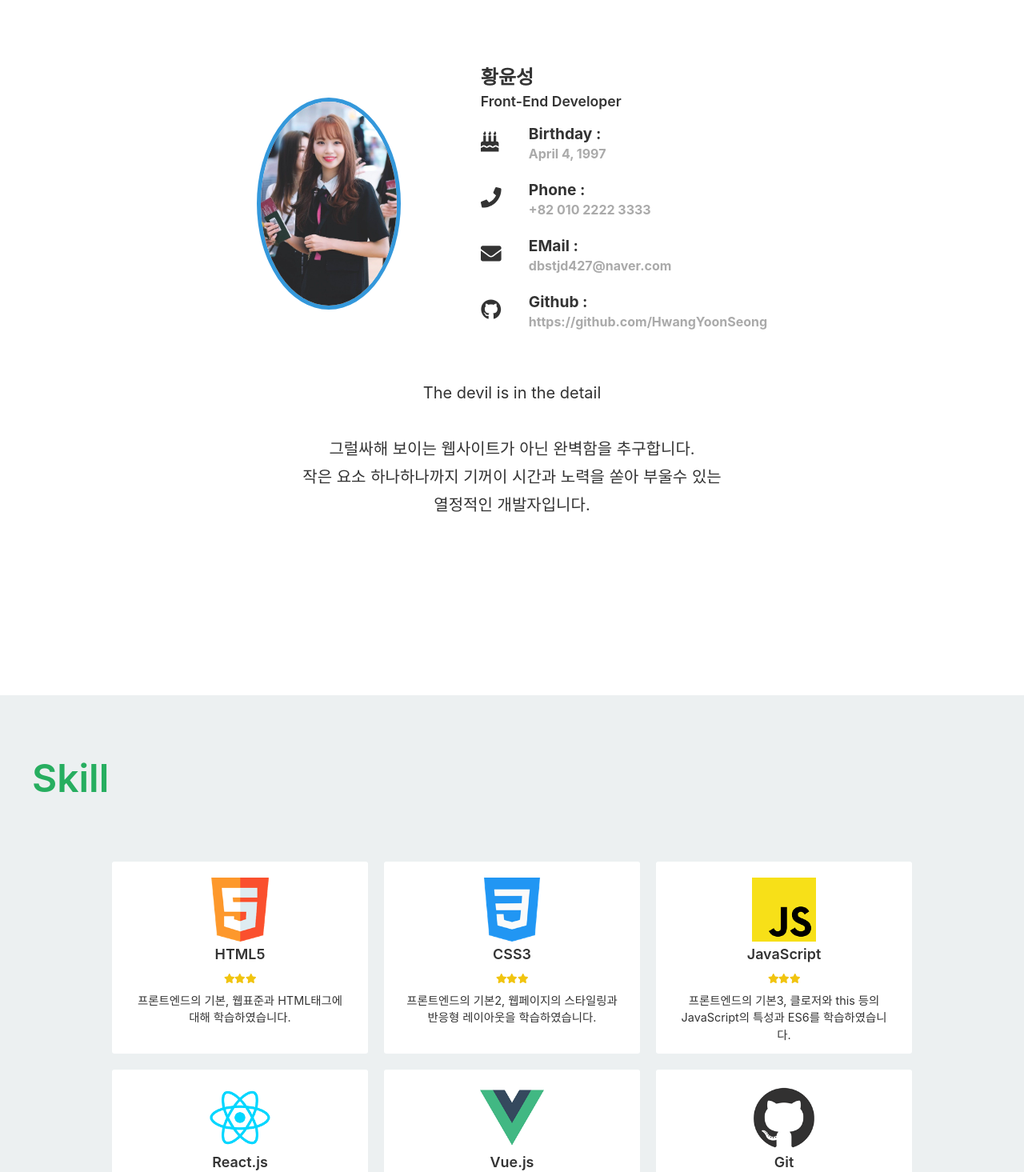
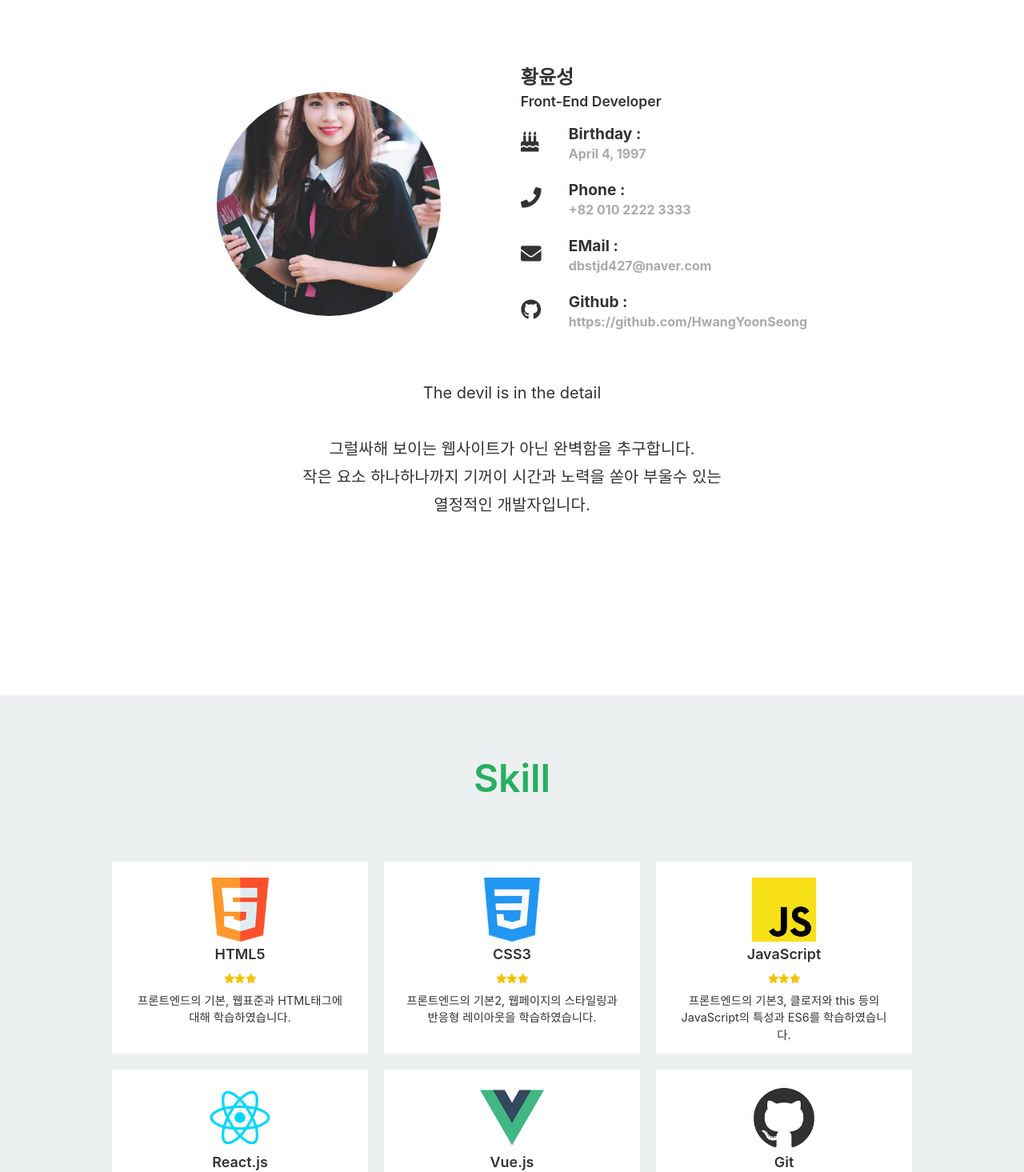
Before and after one commit to HwangYoonSeong/HwangYoonSeong.github.io, a React (Create React App) app in the folder portfolio/: page / in a window 1280 px wide. Shown: the part 953-2418 px from the top of the page at 80% size. Built offline with nearby package versions, Linux system fonts and the light colour scheme.

Commit message:
중앙정렬
수정 필요

```diff
--- a/portfolio/src/components/Section/About.js
+++ b/portfolio/src/components/Section/About.js
@@ -9,12 +9,9 @@ const Container = styled.article`
 `;
 
 const ContentWrap = styled.div`
-    width:1200px;
     padding: 80px 0;
     margin: 60px auto;
-    @media (max-width: 1219px) {
-        width: 100%;
-    }
+
 `;
 
 
@@ -22,9 +19,7 @@ const Title = styled.h2`
     font-size: 3rem;
     font-weight: 600;
     color: #27ae60;
-    @media(max-width: 994px){
-        text-align:center;
-    }
+    text-align:center;
 `;
 const Content = styled.div`
     margin: 80px 0 ;
@@ -51,10 +46,12 @@ const ProfileText = styled.div`
 `;
 
 const ProfileImg = styled.img`
-    width: 180px;
-    border:5px solid #3498db;
-    border-radius:50%;
-`;
+    width: 280px;
+    height:280px;
+    object-fit:cover;
+    border-radius:50%;.
+    object-position:top;
+    `;
 
 const ProfileTitle = styled.h3`
     font-size: 1.5rem;
--- a/portfolio/src/components/Section/Projects/ProjectPresenter.js
+++ b/portfolio/src/components/Section/Projects/ProjectPresenter.js
@@ -14,21 +14,17 @@ const Container = styled.div`
 `;
 
 const ContentWrap = styled.div`
-    width: 1200px;
     padding: 80px 0;
     margin: 0 auto;
-    @media (max-width: 1219px) {
-        width: 100%;
-    }
+
 `;
 
 const Title = styled.p`
+    text-align:center;
     font-size: 3rem;
     font-weight: 600;
     color: #27ae60;
-    @media(max-width: 994px){
-        text-align:center;
-    }
+
 `;
 
 const Content = styled.div`
@@ -36,45 +32,30 @@ const Content = styled.div`
     margin: 80px 0;
     display:flex;
     justify-content:center;
-
-`;
-
-const LeftLine = styled.div`
-width:900px;
-background:#D5F5E3;
-padding-left:20px;
-@media (max-width: 1219px) {
+    @media (max-width: 1124px) {
+        display:block;
         width:100%;
-    background:#fff;
         padding:0px;
+        margin:80px auto;
+        width:50%;
 
     }
 `;
 
-const WhiteBack = styled.div`
 
-    display:flex;
-    justify-content:center;
-    padding: 10px 30px 10px 0px;
-    background:#fff;
-
-    @media (max-width: 1219px) {
-        display:block;
-        margin:auto;
-        width:80%;
-        text-align:center;
-        padding:0px;
-    }
-
-`;
 
 
 const About = styled.div`
     padding:10px;
-   margin-right:7%;
-   @media (max-width: 1219px) {
+    margin-right:10%;
+    @media (max-width: 1024px) {
         padding:0px;
         margin-right:0%;
+        text-align:center;
+        display:flex;
+        flex-direction:column;
+        align-items:center;
+
 }
 
 
@@ -83,7 +64,7 @@ const About = styled.div`
 const Slick = styled.div`
     width: 480px;
     z-index:1;
-    @media (max-width: 1219px) {
+    @media (max-width: 1024px) {
         margin:50px auto;
         padding:10px;
         width:80%;
@@ -162,9 +143,16 @@ const IconTxt = styled.span`
 
 `
 
+
+const IconContainer = styled.div`
+    @media (max-width: 1024px) {
+        text-align:left;
+    }
+`
+
 const IconWrap = styled.div`
     margin-top:10px;
-    display:flex;
+
 `
 
 const PrjContent = styled.p`
@@ -229,13 +217,11 @@ const ProjectPresenter = (props) => {
             <ContentWrap>
                 <Title>Project</Title>
                 <Content>
-                    <LeftLine>
-                        <WhiteBack>
                     <About>
                         <PrjTitle>셈틀꾼 공식 홈페이지</PrjTitle>
 
                         <PrjContent>컴퓨터 공학과 학술 동아리 '셈틀꾼' 회원 전용 프로젝트  공고,게시,질문 사이트</PrjContent>
-
+                        <IconContainer>
                             <IconWrap>
                                 <RiTeamFill size="1.5rem" style={{ display: "inline-block", color: "#27ae60" }} /><IconTxt>15명(백앤드 담당)</IconTxt>
                             </IconWrap>
@@ -255,6 +241,8 @@ const ProjectPresenter = (props) => {
 
                                 </a>
                             </IconWrap>
+                        </IconContainer>
+
                     </About>
 
                     <Slick>
@@ -273,9 +261,6 @@ const ProjectPresenter = (props) => {
 
                     </Slick>
 
-                        </WhiteBack>
-                    </LeftLine>
-
 
 
 
--- a/portfolio/src/components/Section/Skill/SkillPresenter.js
+++ b/portfolio/src/components/Section/Skill/SkillPresenter.js
@@ -7,21 +7,16 @@ const Container = styled.article`
 `;
 
 const ContentWrap = styled.div`
-    width:1200px;
     padding: 80px 0;
     margin: 0 auto;
-    @media (max-width: 1219px) {
-        width: 100%;
-    }
+
 `;
 
 const Title = styled.h2`
     font-size: 3rem;
     font-weight: 600;
     color: #27ae60;
-    @media(max-width: 994px){
     text-align:center;
-    }
 `;
 
 const Content = styled.div`
@@ -43,6 +38,7 @@ const SkillList = styled.ul`
     @media (max-width: 1219px) {
             grid-template-columns: repeat(2, 320px);
         }
+
     @media(max-width: 743px) {
             display:block;
         }
```
Lines whose indentation alone changed are shown as unchanged.
